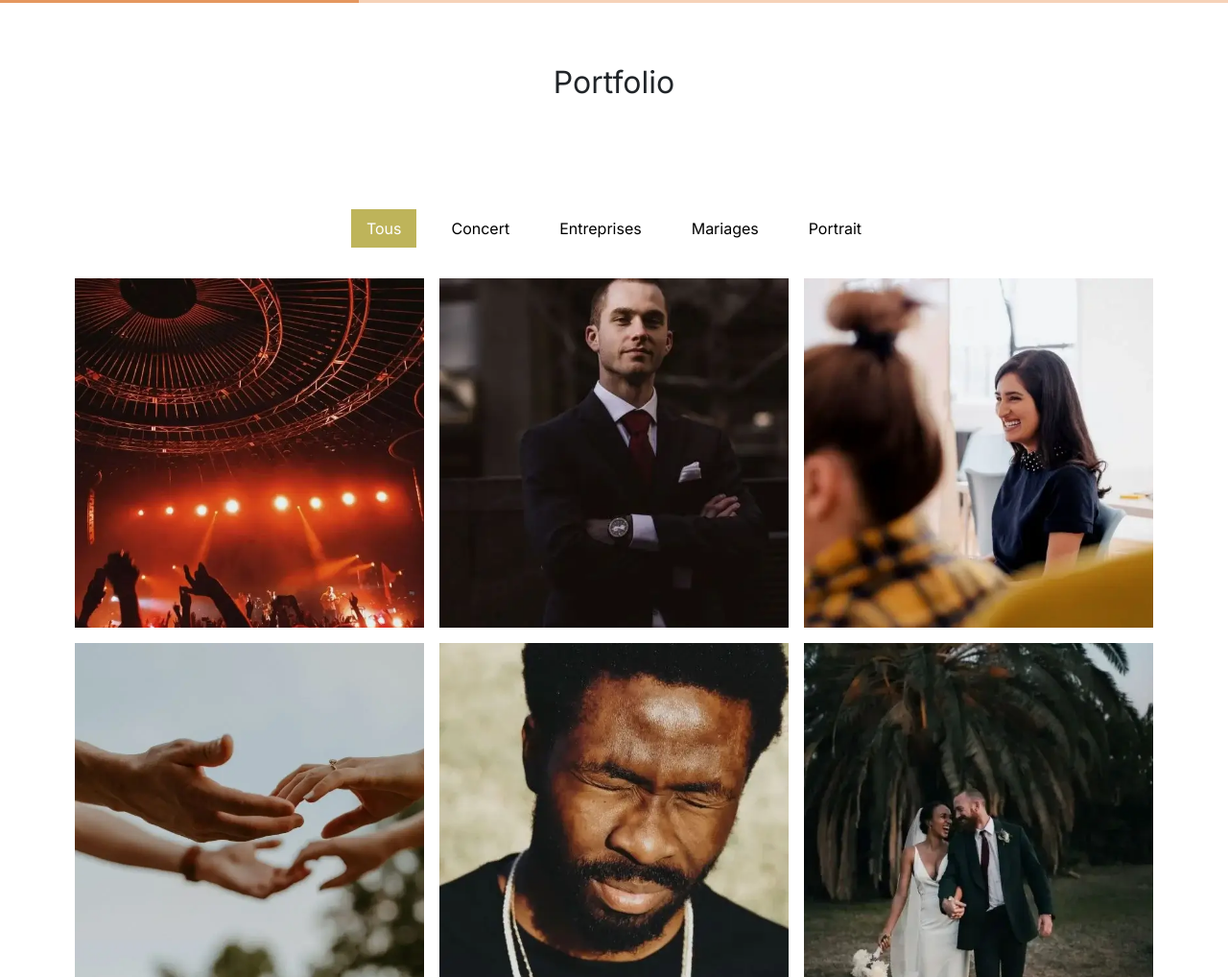
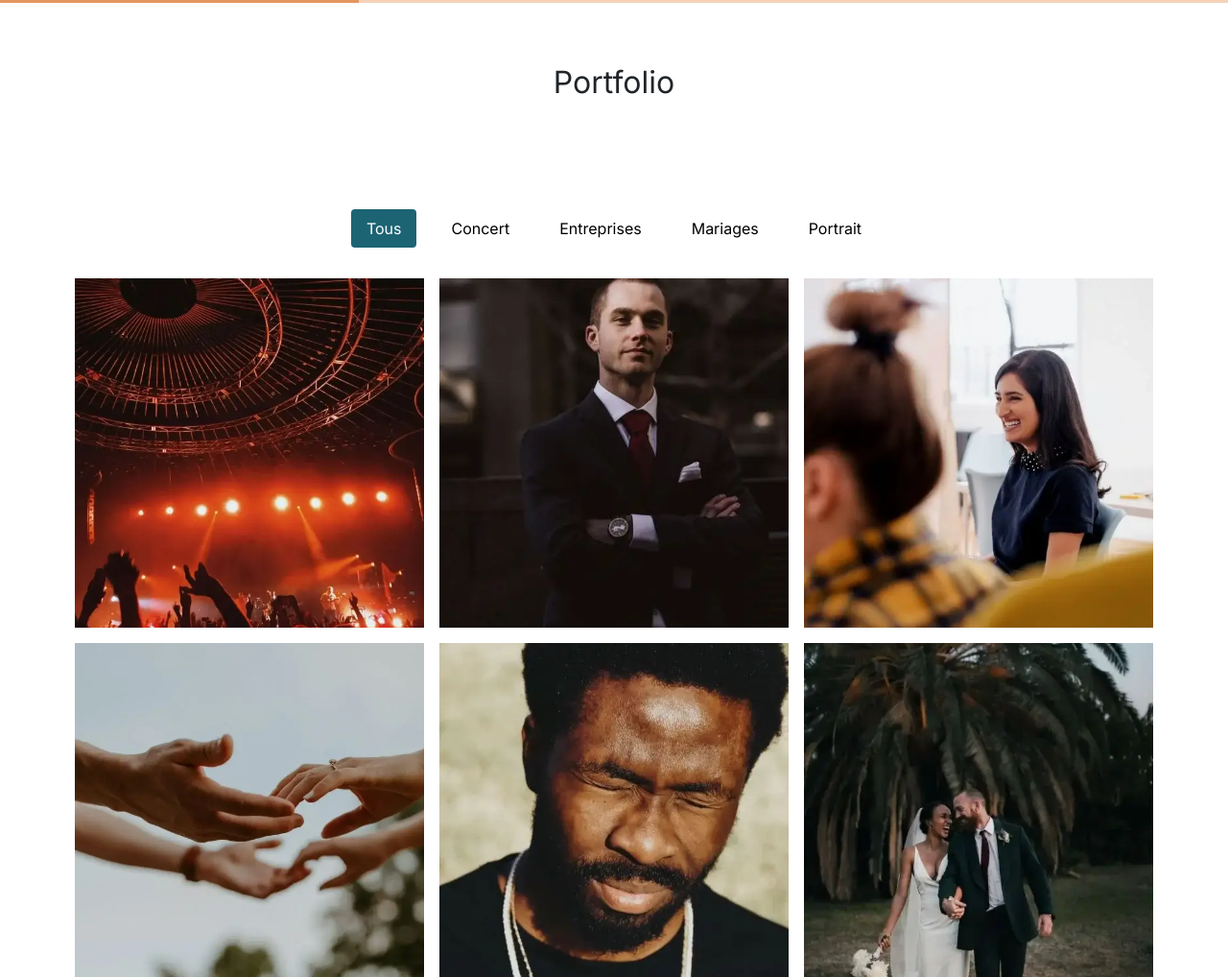
Before and after one commit to YatoXIV/OC-P8, a plain HTML site: page index.html in a window 1280 px wide. Shown: the part 1420-2438 px from the top of the page at 96% size. Drawn offline with nearby package versions, Linux system fonts and the light colour scheme.

Commit message:
Del&Fix: Image supp & Schema.org with Accessibilities changes

```diff
--- a/assets/style.css
+++ b/assets/style.css
@@ -90,9 +90,9 @@ body {
 	font-size: 14px;
 }
 
-#gallery {
+/* #gallery { */
 	/*	min-height: 100vh; */
-}
+/* } */
 .title{
 	text-align: center;
 	padding-block: 2em;
@@ -100,10 +100,15 @@ body {
 .gallery .nav {
 	justify-content: center;
 }
-.nav-pills .nav-link.active, .nav-pills .show > .nav-link {
+/* .nav-pills .nav-link.active, .nav-pills .show > .nav-link {
 	color: #fff;
 	background-color: #BEB45A;
 	border-radius:0 ;
+} */
+.nav-pills .nav-link.active, .nav-pills .show > .nav-link {
+    color: #fff; /* Texte blanc pour un contraste élevé */
+    background-color: #1C6474; /* Bleu foncé déjà utilisé sur votre site */
+    border-radius: 0.25rem; /* Conservez le design arrondi de vos boutons */
 }
 .nav-pills .nav-link {
 	color: #000
```
Also changed, not shown: assets/images/camera.png (deleted), assets/images/gallery/concerts/aaron-paul-wnX-fXzB6Cw-unsplash.jpg (deleted), assets/images/gallery/concerts/austin-neill-hgO1wFPXl3I-unsplash.jpg (deleted), assets/images/gallery/entreprise/ali-morshedlou-WMD64tMfc4k-unsplash.jpg (deleted), assets/images/gallery/entreprise/jason-goodman-tHO1_OuKbg0-unsplash.jpg (deleted), assets/images/gallery/entreprise/mateus-campos-felipe-Fsgzm8N0hIY-unsplash.jpg (deleted), assets/images/gallery/mariage/hannah-busing-RvF2R_qMpRk-unsplash.jpg (deleted), assets/images/gallery/portraits/ade-tunji-rVkhWWZFAtQ-unsplash.jpg (deleted), assets/images/gallery/portraits/nino-van-prattenburg--443cl1uR_8-unsplash.jpg (deleted), assets/images/nina.png (deleted), assets/images/slider/edward-cisneros-3_h6-1NPDGw-unsplash-small.jpg (deleted), assets/images/slider/nicholas-green-nPz8akkUmDI-unsplash-small.jpg (deleted), assets/images/slider/nicholas-green-nPz8akkUmDI-unsplash.jpg (deleted), assets/images/slider/ryoji-iwata-wUZjnOv7t0g-unsplash-small.jpg (deleted), 1 more files, 2 other files.
